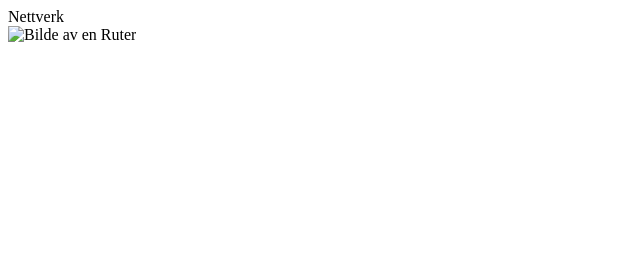
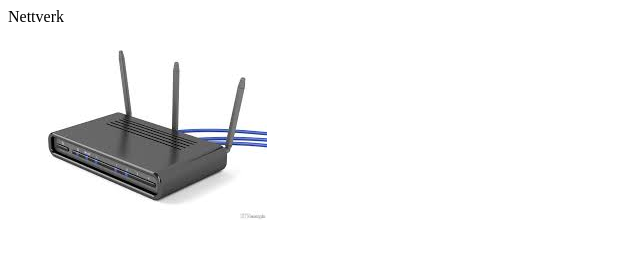
Before and after one commit to 2INF-informasjonsteknologi/Nettverk-3, a plain HTML site: page index.html in a window 1280 px wide. Shown: the whole page, without its empty margins (0-640 px from the left). Drawn offline with Linux system fonts and the light colour scheme.

Commit message:
Update index.html

```diff
--- a/index.html
+++ b/index.html
@@ -6,6 +6,6 @@
   </head>
 
   <body>
-    <img src=".jpg" alt="Bilde av en Ruter">
+    <img src="ruter.jpg" alt="Bilde av en Ruter">
   </body>
 </html>
```
